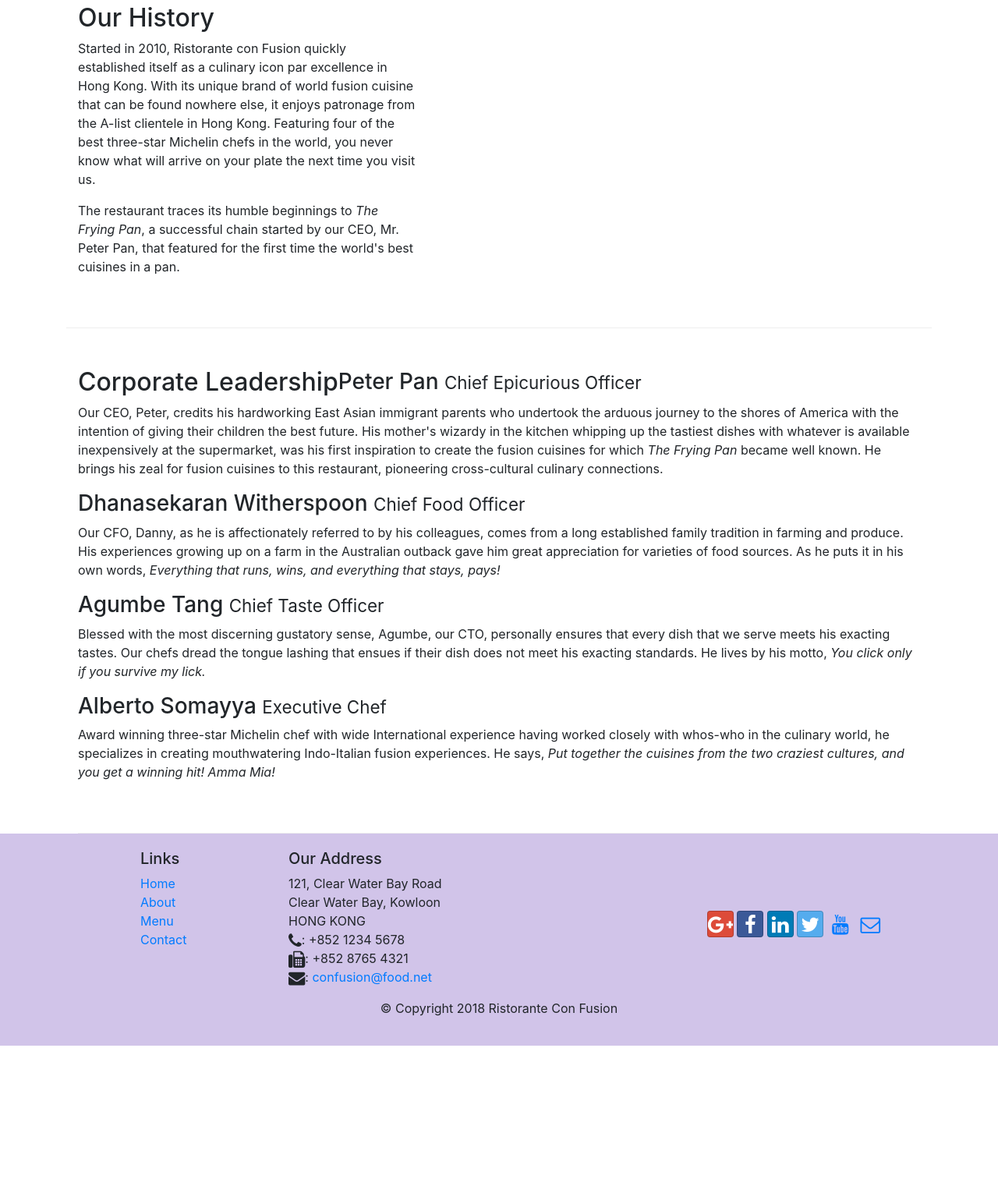
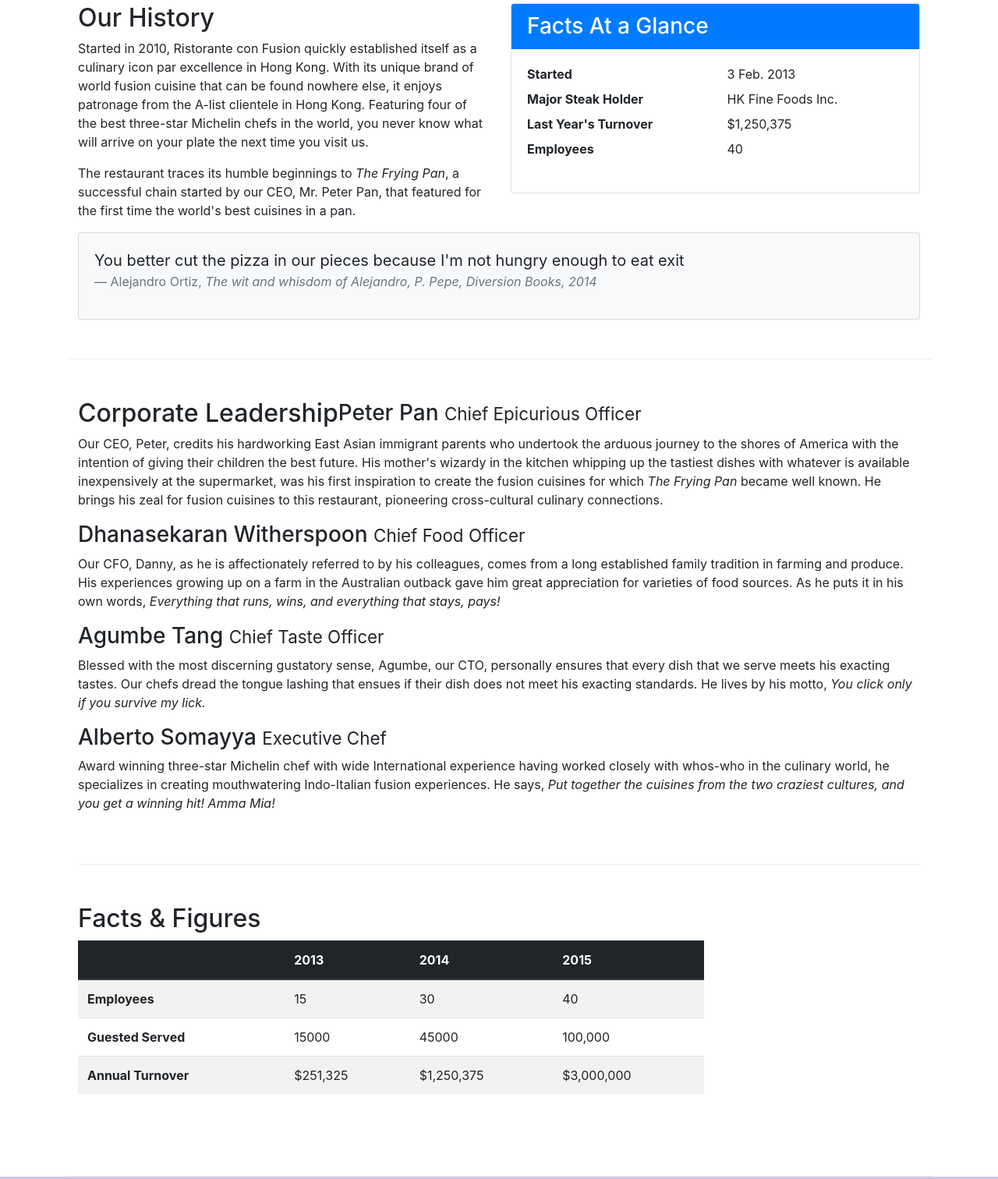
Before and after one commit to aleortbas/Week2-fullstack, a website: page aboutus.html in a window 1280 px wide. Shown: the part 511-2023 px from the top of the page at 78% size. Before the commit the page ends 1852 px from the top, so only its background shows below. Drawn offline with nearby package versions, Linux system fonts and the light colour scheme.

Commit message:
Table and card

```diff
--- a/aboutus.html
+++ b/aboutus.html
@@ -60,13 +60,42 @@
             </div>
         </div>
 
-        <div class="container row-content">
-            <div class="col-12 col-sm-5">
+        <div class="row row-content">
+            <div class="col-sm-6">
                 <h2>Our History</h2>
                 <p>Started in 2010, Ristorante con Fusion quickly established itself as a culinary icon par excellence in Hong Kong. With its unique brand of world fusion cuisine that can be found nowhere else, it enjoys patronage from the A-list clientele in Hong Kong.  Featuring four of the best three-star Michelin chefs in the world, you never know what will arrive on your plate the next time you visit us.</p>
                 <p>The restaurant traces its humble beginnings to <em>The Frying Pan</em>, a successful chain started by our CEO, Mr. Peter Pan, that featured for the first time the world's best cuisines in a pan.</p>
             </div>
-            <div>
+            <div class="col-sm">
+                <div class="card">
+                    <h3 class="card-header bg-primary text-white">Facts At a Glance</h3>
+                    <div class="card-body">
+                        <dl class="row">
+                            <dt class="col-6">Started</dt>
+                            <dd class="col-6">3 Feb. 2013</dd>
+                            <dt class="col-6">Major Steak Holder</dt>
+                            <dd class="col-6">HK Fine Foods Inc.</dd>
+                            <dt class="col-6">Last Year's Turnover</dt>
+                            <dd class="col-6">$1,250,375</dd>
+                            <dt class="col-6">Employees</dt>
+                            <dd class="col-6">40</dd>
+                        </dl>
+                    </div>
+                </div>
+            </div>
+            <div class="col-12">
+                <div class="card card-body bg-light">
+                    <blockquote class="blockquote">
+                        <p class="mb-0">You better cut the pizza in our pieces
+                            because I'm not hungry enough to eat exit
+                        </p>
+                        <footer class="blockquote-footer">Alejandro Ortiz,
+                            <cite title="Source Title">The wit and whisdom of
+                                Alejandro, P. Pepe, Diversion Books, 2014
+                            </cite>
+                        </footer>
+                    </blockquote>
+                </div>
             </div>
         </div>
 
@@ -84,7 +113,43 @@
                 <p class="d-none d-sm-block">Award winning three-star Michelin chef with wide International experience having worked closely with whos-who in the culinary world, he specializes in creating mouthwatering Indo-Italian fusion experiences. He says, <em>Put together the cuisines from the two craziest cultures, and you get a winning hit! Amma Mia!</em></p>
             </div>
        </div>
-
+       <div class="row row-content">
+           <div class="col-12 col-sm-9">
+               <h2>Facts &amp; Figures</h2>
+               <div class="table-responsive">
+                   <table class="table table-striped">
+                       <thead class="thead-dark">
+                           <tr>
+                               <th>&nbsp;</th>
+                               <th>2013</th>
+                               <th>2014</th>
+                               <th>2015</th>
+                           </tr>
+                       </thead>
+                       <tbody>
+                           <tr>
+                               <th>Employees</th>
+                               <td>15</td>
+                               <td>30</td>
+                               <td>40</td>
+                           </tr>
+                           <tr>
+                               <th>Guested Served</th>
+                               <td>15000</td>
+                               <td>45000</td>
+                               <td>100,000</td>
+                           </tr>
+                           <tr>
+                               <th>Annual Turnover</th>
+                               <td>$251,325</td>
+                               <td>$1,250,375</td>
+                               <td>$3,000,000</td>
+                           </tr>
+                       </tbody>
+                   </table>
+               </div>
+           </div>
+       </div>
     </div>
 
     <footer class="footer">
```
Also changed, not shown: css/styles.css (line endings or trailing spaces).
